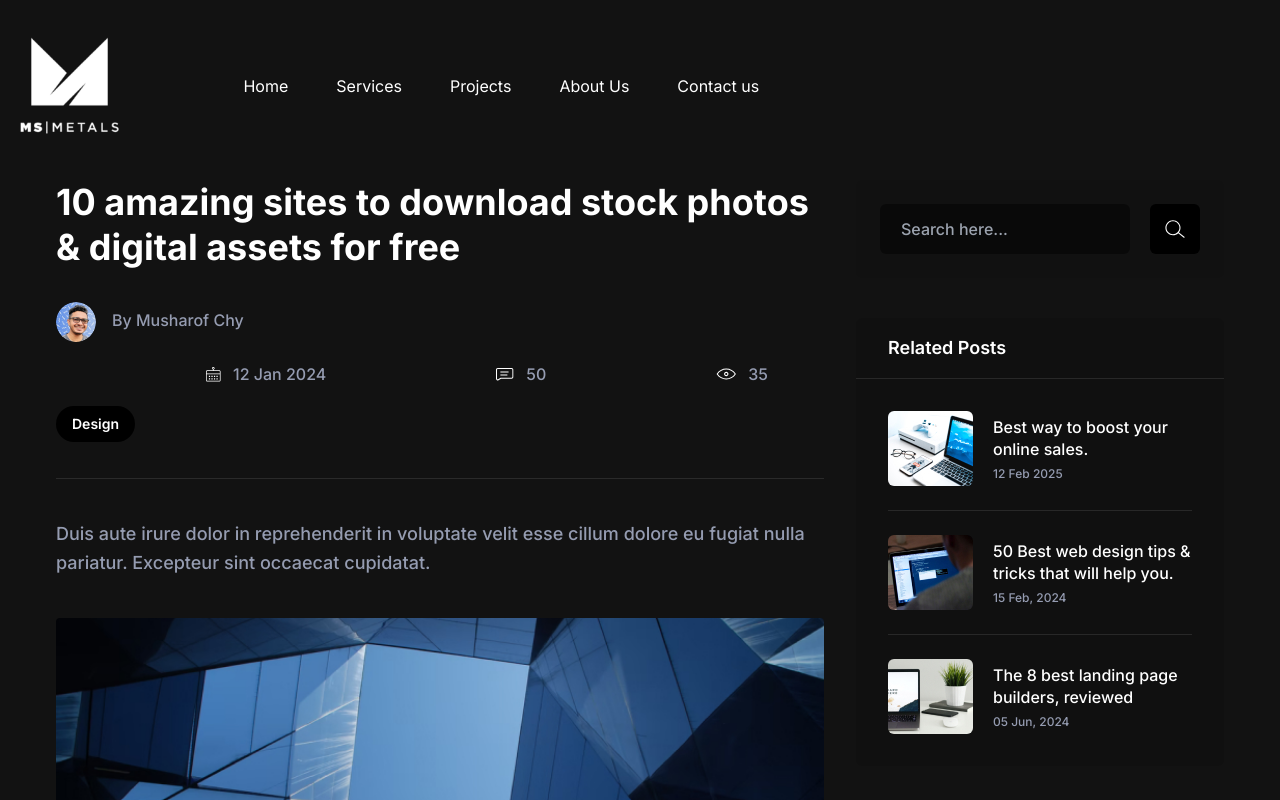
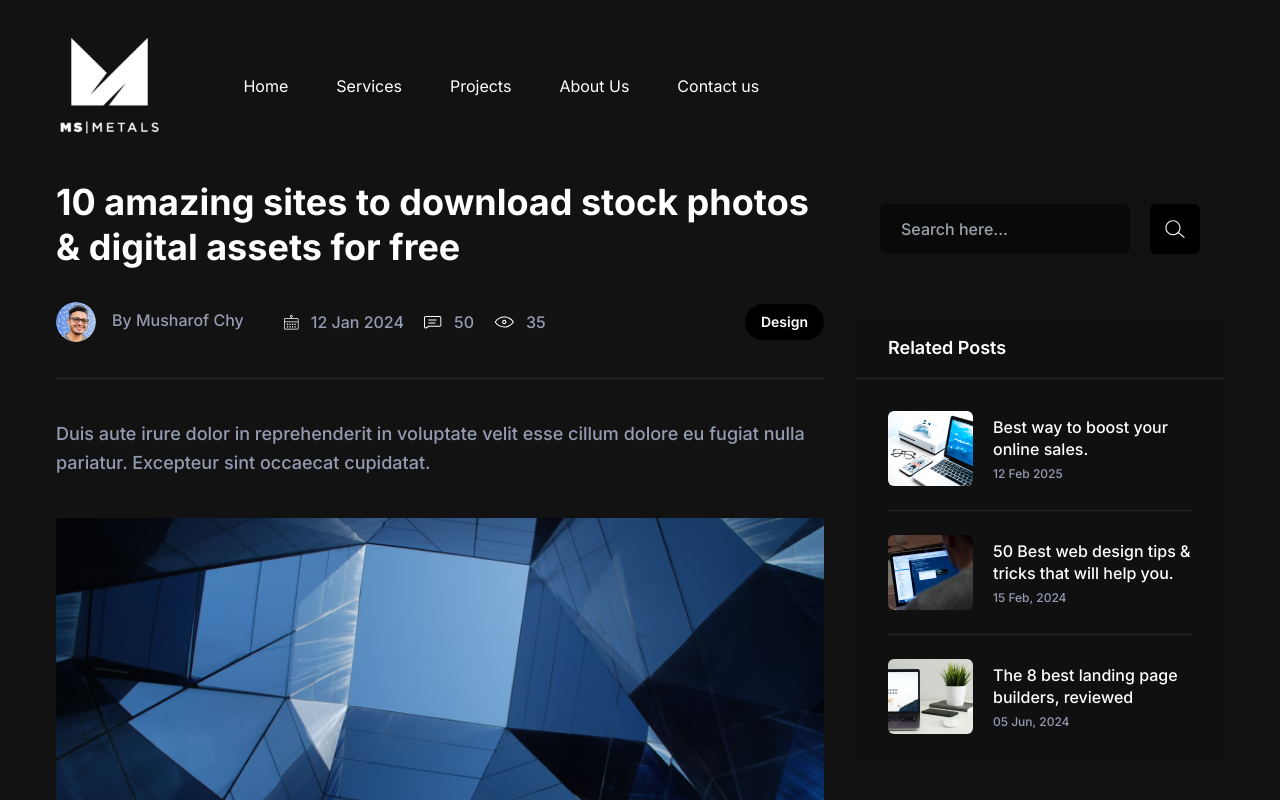
Before and after one commit to devolution007/Ms-Metal, a Next.js app: page /blog-sidebar in a window 1280 px wide. Shown: the top 800 px of the page. Built offline with nearby package versions, Linux system fonts and the light colour scheme.

Commit message:
Update index.css

```diff
--- a/styles/index.css
+++ b/styles/index.css
@@ -77,16 +77,16 @@ input{
   margin-left: 20%;
   margin-right: 20%;
 }
-.fill-current{
+/* .fill-current{
   margin-left: 150px;
-}
+} */
 
 /* Responsive For Mobile */
 
 @media only screen and (max-width: 375px) {
-  .fill-current{
+  /* .fill-current{
     margin-left: 150px;
-  }
+  } */
  .hero-title{
   font-size: 25px!important;
  }
@@ -98,11 +98,13 @@ input{
   margin-left: 0px!important;
 }
 
-.py-8 {
 
-  margin-left: -30px;
 
-}
+/* .py-8 {
+
+  margin-left: -20px;
+
+} */
 .contact-heading{
   text-align: center;
 }
@@ -110,6 +112,10 @@ input{
   padding-left: 3rem!important;
 }
 }
-.logo-white{
+/* .logo-white{
   margin-left: -40px;
+} */
+
+.services-icon{
+  text-align: -webkit-center;
 }
```
